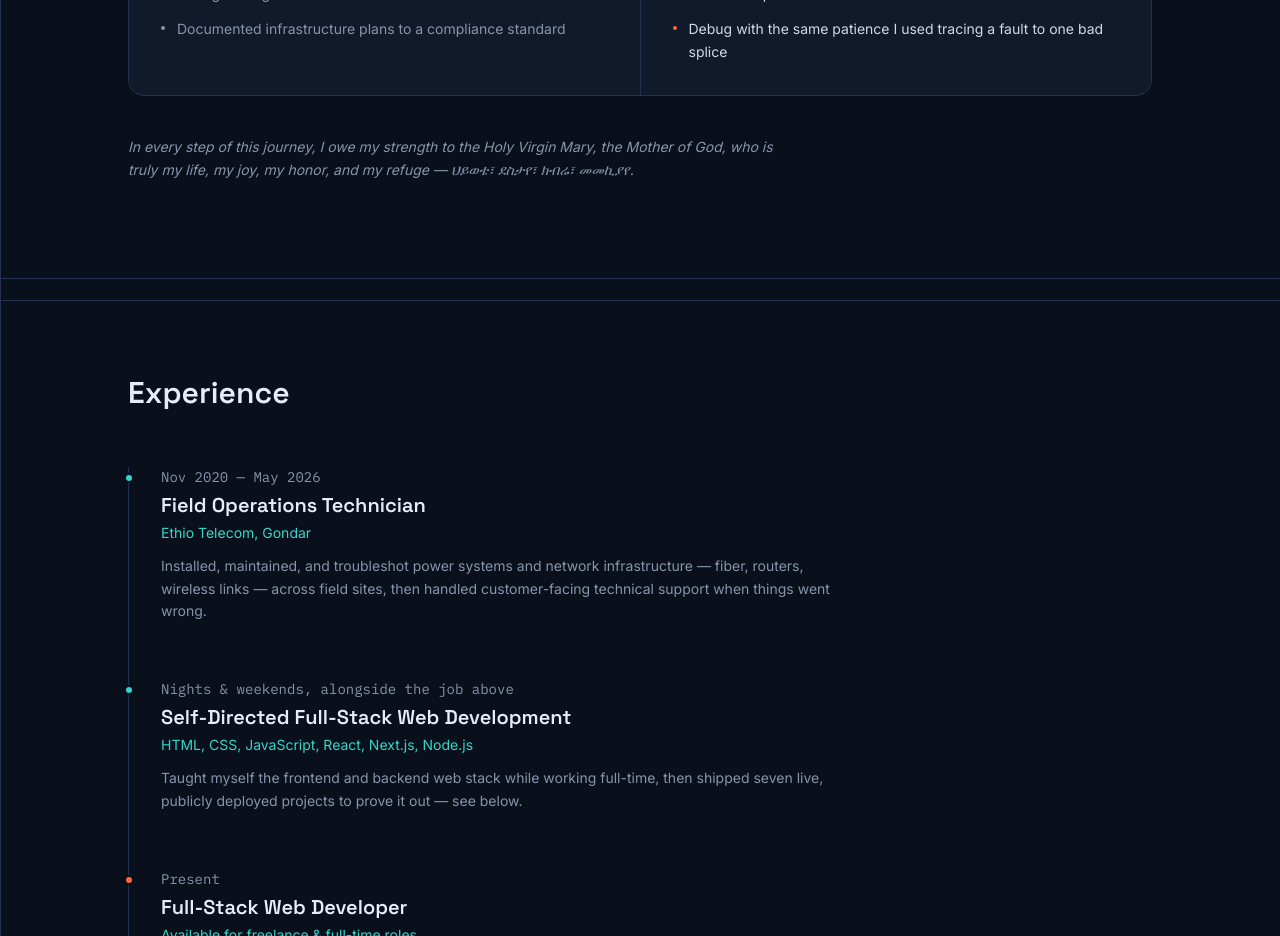
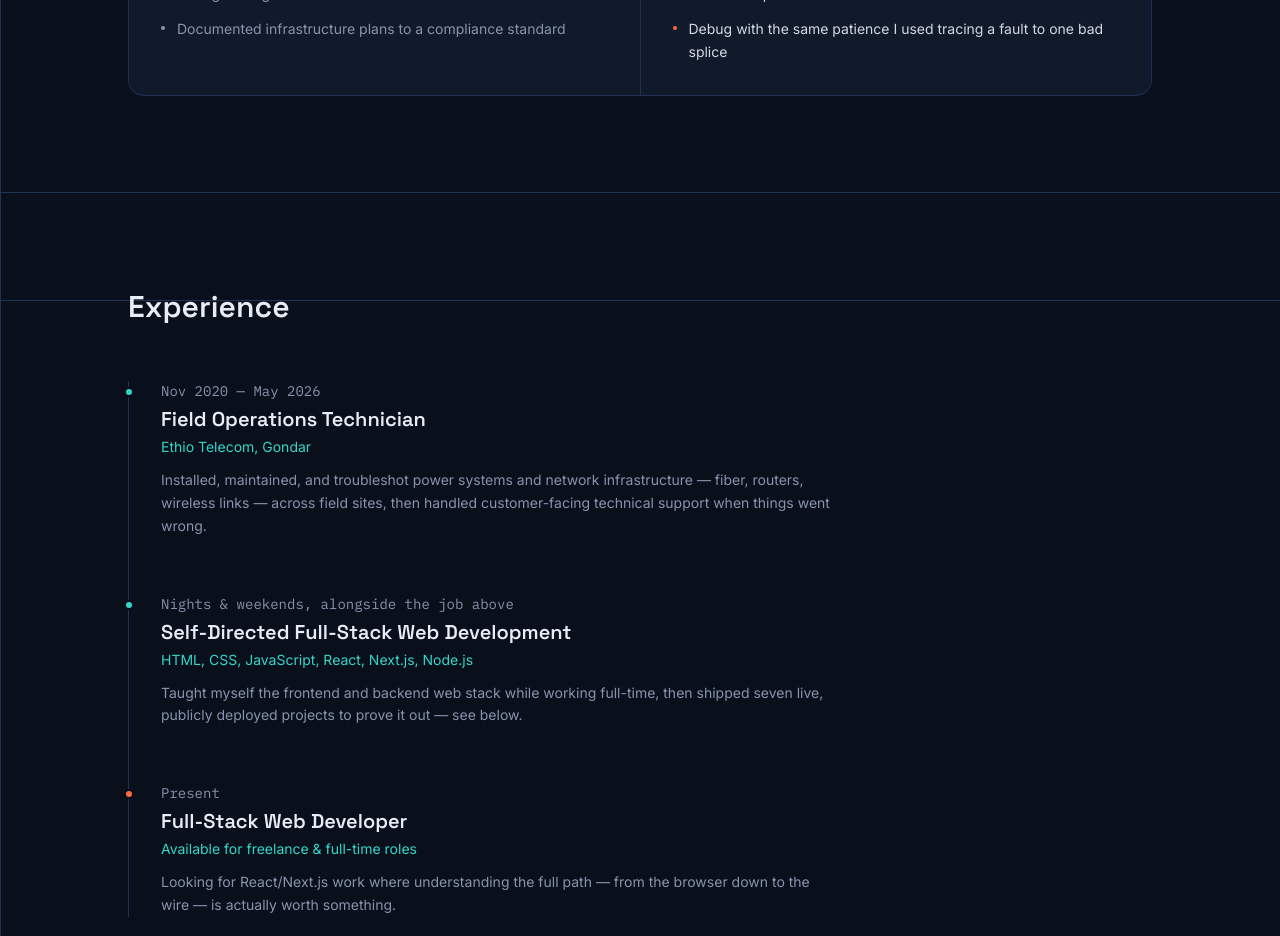
Before and after one commit to Efo-Ysieni16210301/Portfolio, a Next.js app: page / in a window 1280 px wide. Shown: the part 1300-2236 px from the top of the page. Built offline with nearby package versions, Linux system fonts and the light colour scheme.

Commit message:
Remove gratitude paragraph from About component
Removed a paragraph expressing gratitude to the Holy Virgin Mary.

```diff
--- a/components/About.tsx
+++ b/components/About.tsx
@@ -58,12 +58,6 @@ export default function About() {
             </ul>
           </div>
         </div>
-
-        <p className="mt-10 max-w-2xl text-sm italic leading-relaxed text-muted">
-          In every step of this journey, I owe my strength to the Holy Virgin
-          Mary, the Mother of God, who is truly my life, my joy, my honor,
-          and my refuge — ህይወቴ፣ ደስታየ፣ ክብሬ፣ መመኪያየ.
-        </p>
       </div>
     </section>
   );
```
